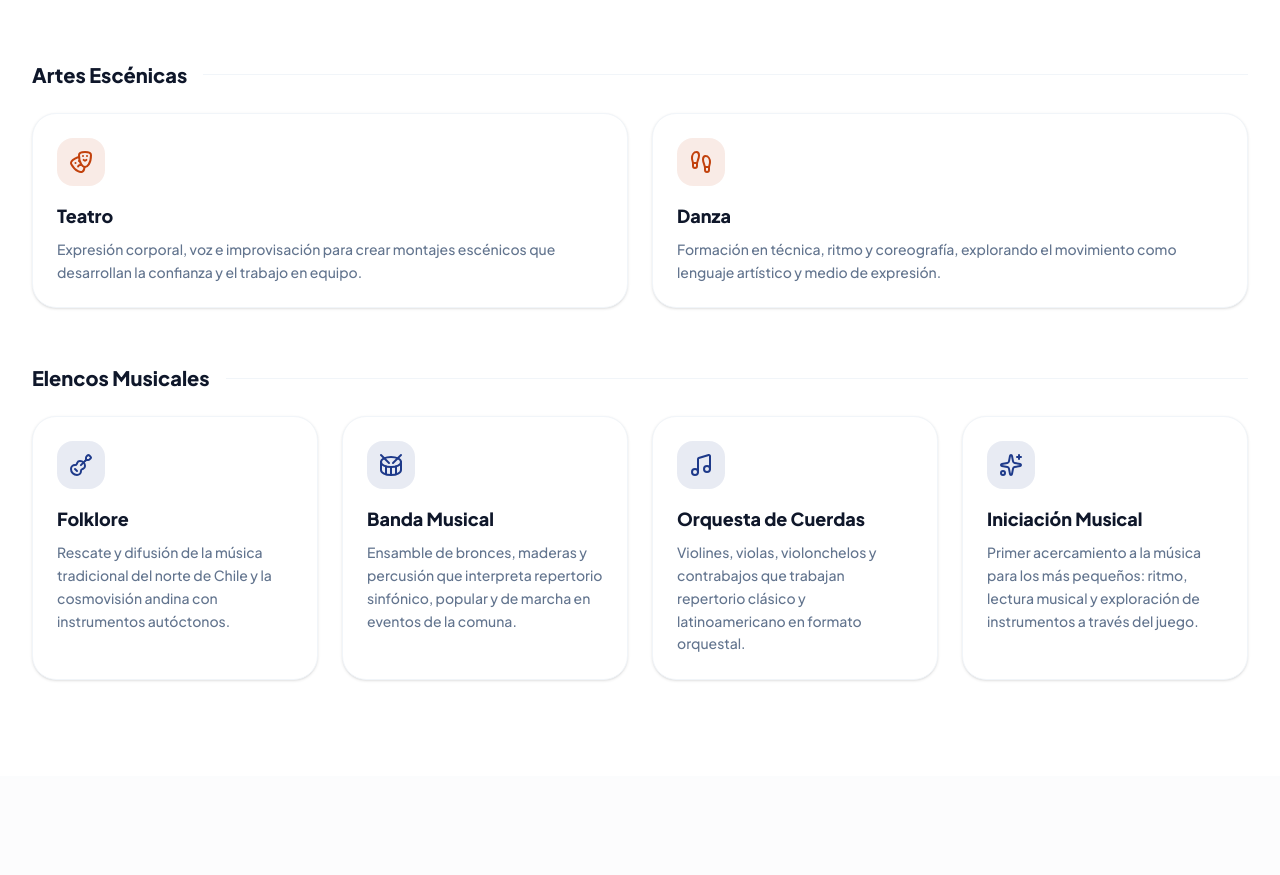
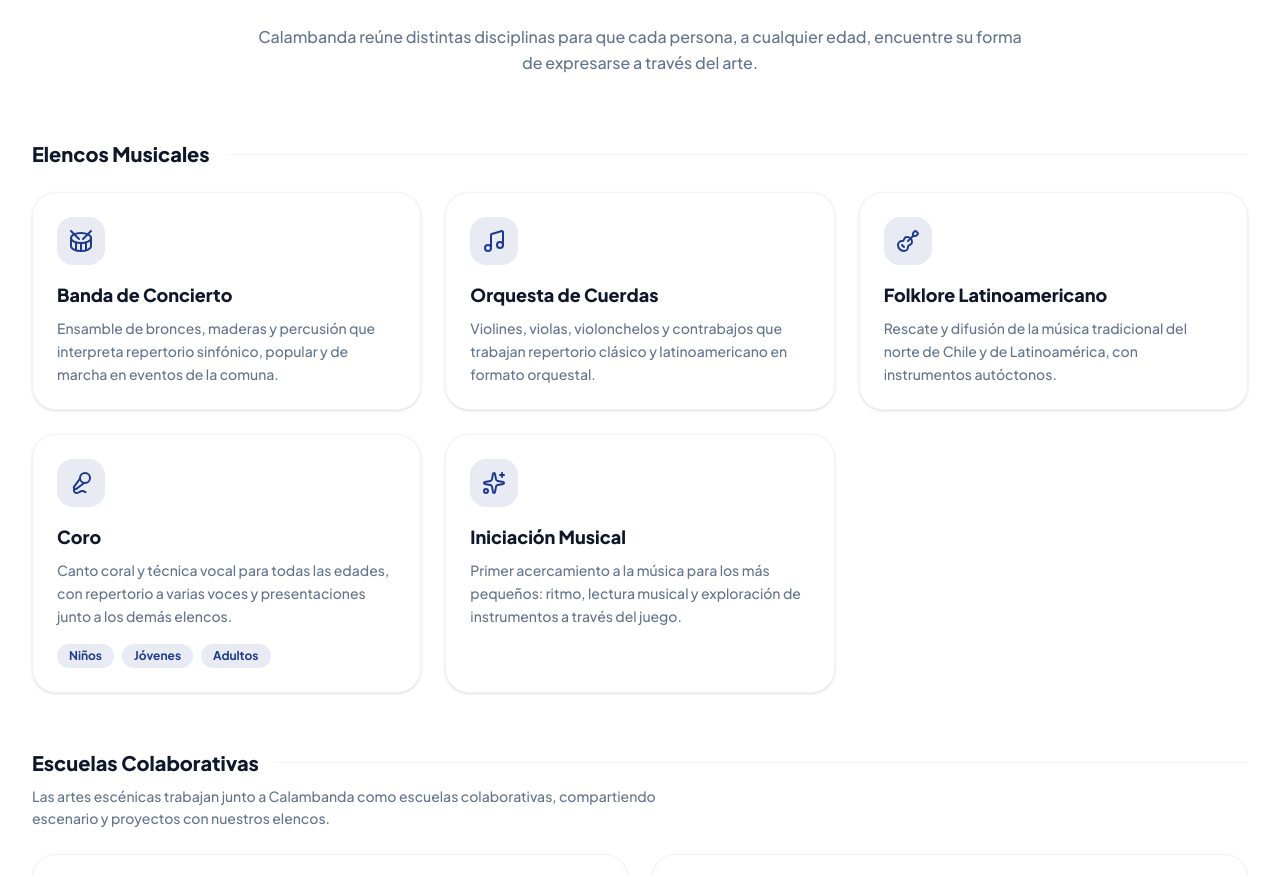
Before and after one commit to NotShinySource/plataforma-fenix, a Next.js app: page / in a window 1280 px wide. Shown: the part 1762-2637 px from the top of the page. Built offline with nearby package versions, Linux system fonts and the light colour scheme; no server answers.

Commit message:
Modificaciones textuales
Se modificaron los títulos quitando el infanto juvenil a petición del cliente, además de modificar el orden de presentación de los elencos y agregar algunos que no estaban

```diff
--- a/src/app/layout.tsx
+++ b/src/app/layout.tsx
@@ -16,7 +16,7 @@ const geistMono = Geist_Mono({
 export const metadata: Metadata = {
   title: "Plataforma Fénix — Escuela de Música Calambanda",
   description:
-    "Landing e intranet de la Escuela de Música Infanto Juvenil Calambanda.",
+    "Landing e intranet de la Escuela de Música Calambanda.",
 };
 
 export default function RootLayout({
--- a/src/components/auth/MarcoAuth.tsx
+++ b/src/components/auth/MarcoAuth.tsx
@@ -52,7 +52,7 @@ export function MarcoAuth({ icono: Icono, titulo, subtitulo, children }: MarcoAu
             Tu música, tus partituras y tus ensayos en un solo lugar.
           </h2>
           <p className="text-white/80 font-medium leading-relaxed">
-            Intranet de la Escuela de Música Infanto Juvenil Calambanda para estudiantes,
+            Intranet de la Escuela de Música Calambanda para estudiantes,
             docentes y administración.
           </p>
           <div className="flex items-center gap-4 pt-6 border-t border-white/15">
--- a/src/components/landing/Escuelas.tsx
+++ b/src/components/landing/Escuelas.tsx
@@ -1,19 +1,64 @@
 "use client";
 
 import { motion } from "motion/react";
-import { Drama, Drum, Footprints, Guitar, Music, Sparkles, type LucideIcon } from "lucide-react";
+import {
+  Drama,
+  Drum,
+  Footprints,
+  Guitar,
+  MicVocal,
+  Music,
+  Sparkles,
+  type LucideIcon,
+} from "lucide-react";
 
 type Escuela = {
   nombre: string;
   descripcion: string;
   icono: LucideIcon;
+  /** Agrupaciones dentro de la misma escuela (p. ej. los coros por edad). */
+  grupos?: string[];
 };
 
 /**
  * Contenido estático a propósito (sin Firestore), igual que Actuaciones.
  * Las descripciones son un borrador: reemplazar por el texto oficial de cada elenco.
  */
-const ESCUELAS_ARTISTICAS: Escuela[] = [
+const ELENCOS_MUSICALES: Escuela[] = [
+  {
+    nombre: "Banda de Concierto",
+    descripcion:
+      "Ensamble de bronces, maderas y percusión que interpreta repertorio sinfónico, popular y de marcha en eventos de la comuna.",
+    icono: Drum,
+  },
+  {
+    nombre: "Orquesta de Cuerdas",
+    descripcion:
+      "Violines, violas, violonchelos y contrabajos que trabajan repertorio clásico y latinoamericano en formato orquestal.",
+    icono: Music,
+  },
+  {
+    nombre: "Folklore Latinoamericano",
+    descripcion:
+      "Rescate y difusión de la música tradicional del norte de Chile y de Latinoamérica, con instrumentos autóctonos.",
+    icono: Guitar,
+  },
+  {
+    nombre: "Coro",
+    descripcion:
+      "Canto coral y técnica vocal para todas las edades, con repertorio a varias voces y presentaciones junto a los demás elencos.",
+    icono: MicVocal,
+    grupos: ["Niños", "Jóvenes", "Adultos"],
+  },
+  {
+    nombre: "Iniciación Musical",
+    descripcion:
+      "Primer acercamiento a la música para los más pequeños: ritmo, lectura musical y exploración de instrumentos a través del juego.",
+    icono: Sparkles,
+  },
+];
+
+const ESCUELAS_COLABORATIVAS: Escuela[] = [
   {
     nombre: "Teatro",
     descripcion:
@@ -25,33 +70,6 @@ const ESCUELAS_ARTISTICAS: Escuela[] = [
     descripcion:
       "Formación en técnica, ritmo y coreografía, explorando el movimiento como lenguaje artístico y medio de expresión.",
     icono: Footprints,
-  },
-];
-
-const ELENCOS_MUSICALES: Escuela[] = [
-  {
-    nombre: "Folklore",
-    descripcion:
-      "Rescate y difusión de la música tradicional del norte de Chile y la cosmovisión andina con instrumentos autóctonos.",
-    icono: Guitar,
-  },
-  {
-    nombre: "Banda Musical",
-    descripcion:
-      "Ensamble de bronces, maderas y percusión que interpreta repertorio sinfónico, popular y de marcha en eventos de la comuna.",
-    icono: Drum,
-  },
-  {
-    nombre: "Orquesta de Cuerdas",
-    descripcion:
-      "Violines, violas, violonchelos y contrabajos que trabajan repertorio clásico y latinoamericano en formato orquestal.",
-    icono: Music,
-  },
-  {
-    nombre: "Iniciación Musical",
-    descripcion:
-      "Primer acercamiento a la música para los más pequeños: ritmo, lectura musical y exploración de instrumentos a través del juego.",
-    icono: Sparkles,
   },
 ];
 
@@ -83,7 +101,35 @@ function TarjetaEscuela({
         <h4 className="font-extrabold text-lg text-text-dark">{escuela.nombre}</h4>
         <p className="text-slate-500 text-sm leading-relaxed font-medium">{escuela.descripcion}</p>
       </div>
+      {escuela.grupos && (
+        <div className="flex flex-wrap gap-2 mt-auto">
+          {escuela.grupos.map((grupo) => (
+            <span
+              key={grupo}
+              className={`px-3 py-1 rounded-full text-xs font-bold ${colorIcono}`}
+            >
+              {grupo}
+            </span>
+          ))}
+        </div>
+      )}
     </motion.div>
+  );
+}
+
+function EncabezadoGrupo({ titulo, descripcion }: { titulo: string; descripcion?: string }) {
+  return (
+    <div className="space-y-2">
+      <div className="flex items-center gap-4">
+        <h3 className="text-xl font-black text-text-dark whitespace-nowrap">{titulo}</h3>
+        <div className="h-px flex-1 bg-slate-100" />
+      </div>
+      {descripcion && (
+        <p className="text-slate-500 text-sm font-medium leading-relaxed max-w-2xl">
+          {descripcion}
+        </p>
+      )}
+    </div>
   );
 }
 
@@ -105,39 +151,15 @@ export function Escuelas() {
             Escuelas Artísticas
           </h2>
           <p className="text-slate-500 font-medium leading-relaxed">
-            Calambanda reúne distintas disciplinas para que cada niño y joven encuentre su forma de
+            Calambanda reúne distintas disciplinas para que cada persona, a cualquier edad, encuentre su forma de
             expresarse a través del arte.
           </p>
         </motion.div>
 
         <div className="space-y-14">
           <div className="space-y-6">
-            <div className="flex items-center gap-4">
-              <h3 className="text-xl font-black text-text-dark whitespace-nowrap">
-                Artes Escénicas
-              </h3>
-              <div className="h-px flex-1 bg-slate-100" />
-            </div>
-            <div className="grid grid-cols-1 md:grid-cols-2 gap-6">
-              {ESCUELAS_ARTISTICAS.map((escuela, indice) => (
-                <TarjetaEscuela
-                  key={escuela.nombre}
-                  escuela={escuela}
-                  indice={indice}
-                  acento="terracotta"
-                />
-              ))}
-            </div>
-          </div>
-
-          <div className="space-y-6">
-            <div className="flex items-center gap-4">
-              <h3 className="text-xl font-black text-text-dark whitespace-nowrap">
-                Elencos Musicales
-              </h3>
-              <div className="h-px flex-1 bg-slate-100" />
-            </div>
-            <div className="grid grid-cols-1 sm:grid-cols-2 lg:grid-cols-4 gap-6">
+            <EncabezadoGrupo titulo="Elencos Musicales" />
+            <div className="grid grid-cols-1 sm:grid-cols-2 lg:grid-cols-3 gap-6">
               {ELENCOS_MUSICALES.map((escuela, indice) => (
                 <TarjetaEscuela
                   key={escuela.nombre}
@@ -148,6 +170,23 @@ export function Escuelas() {
               ))}
             </div>
           </div>
+
+          <div className="space-y-6">
+            <EncabezadoGrupo
+              titulo="Escuelas Colaborativas"
+              descripcion="Las artes escénicas trabajan junto a Calambanda como escuelas colaborativas, compartiendo escenario y proyectos con nuestros elencos."
+            />
+            <div className="grid grid-cols-1 md:grid-cols-2 gap-6">
+              {ESCUELAS_COLABORATIVAS.map((escuela, indice) => (
+                <TarjetaEscuela
+                  key={escuela.nombre}
+                  escuela={escuela}
+                  indice={indice}
+                  acento="terracotta"
+                />
+              ))}
+            </div>
+          </div>
         </div>
       </div>
     </section>
--- a/src/components/landing/Footer.tsx
+++ b/src/components/landing/Footer.tsx
@@ -29,7 +29,7 @@ export function Footer() {
               />
             </div>
             <p className="text-slate-400 text-sm font-medium leading-relaxed max-w-sm">
-              Escuela de Música Infanto Juvenil de la Corporación de Cultura y Turismo de Calama.
+              Escuela de Música de la Corporación de Cultura y Turismo de Calama.
               Transformación artística en la Provincia de El Loa.
             </p>
             <div className="flex gap-4 pt-2">
--- a/src/components/landing/Hero.tsx
+++ b/src/components/landing/Hero.tsx
@@ -28,7 +28,7 @@ export function Hero() {
               Música para el Futuro
             </span>
             <h1 className="text-4xl sm:text-5xl md:text-6xl lg:text-7xl font-extrabold text-text-dark tracking-tight leading-[1.1]">
-              El impacto del arte en la <span className="text-primary">juventud</span> loína
+              El impacto del arte en la <span className="text-primary">comunidad</span> loína
             </h1>
             <p className="text-lg md:text-xl text-slate-500 font-medium leading-relaxed max-w-2xl mx-auto lg:mx-0">
               Transformamos vidas a través de la educación musical gratuita y de excelencia.
@@ -63,7 +63,7 @@ export function Hero() {
               <div className="relative bg-white p-4 rounded-[32px] border border-slate-100 shadow-xl shadow-slate-200/50">
                 <Image
                   src="/imagenes/inicio/principal.jpg"
-                  alt="Orquesta Juvenil de Calama"
+                  alt="Elencos de Calambanda en concierto"
                   width={1628}
                   height={1110}
                   preload
--- a/src/components/landing/Organizacion.tsx
+++ b/src/components/landing/Organizacion.tsx
@@ -25,7 +25,7 @@ export function Organizacion() {
                 Misión, historia y rescate cultural en Calama
               </h2>
               <p className="text-slate-600 leading-relaxed font-medium">
-                La Escuela de Música Infanto Juvenil{" "}
+                La Escuela de Música{" "}
                 <strong className="text-text-dark">Calambanda</strong> nació bajo la convicción de
                 que el arte es un motor de cambio social invaluable. Operamos activamente en los
                 espacios patrimoniales restaurados de nuestra comuna, llevando alegría, educación
@@ -33,7 +33,7 @@ export function Organizacion() {
               </p>
               <p className="text-slate-600 leading-relaxed font-medium">
                 Nuestra misión central es fomentar el talento artístico local, ofreciendo un
-                entorno seguro, inclusivo y profesional para que los niños y jóvenes desarrollen
+                entorno seguro, inclusivo y profesional para que personas de todas las edades desarrollen
                 habilidades musicales óptimas. Rescatamos el patrimonio del desierto de Atacama
                 mediante repertorios inspirados en nuestras raíces.
               </p>
--- a/src/lib/correo/plantillas.ts
+++ b/src/lib/correo/plantillas.ts
@@ -56,7 +56,7 @@ export function plantillaEnlaceAcceso(datos: DatosEnlaceAcceso): Omit<Correo, "p
     "",
     parrafos[2],
     "",
-    "Escuela de Música Infanto Juvenil Calambanda",
+    "Escuela de Música Calambanda",
   ].join("\n");
 
   const html = `<!doctype html>
@@ -75,7 +75,7 @@ export function plantillaEnlaceAcceso(datos: DatosEnlaceAcceso): Omit<Correo, "p
       <p style="margin:0 0 24px;font-size:12px;line-height:1.5;word-break:break-all;color:#475569;">${escaparHtml(datos.enlace)}</p>
       <p style="margin:0;font-size:12px;line-height:1.5;color:#475569;">${escaparHtml(parrafos[2])}</p>
     </div>
-    <p style="max-width:520px;margin:16px auto 0;text-align:center;font-size:11px;color:#94a3b8;">Escuela de Música Infanto Juvenil Calambanda</p>
+    <p style="max-width:520px;margin:16px auto 0;text-align:center;font-size:11px;color:#94a3b8;">Escuela de Música Calambanda</p>
   </body>
 </html>`;
 
```
